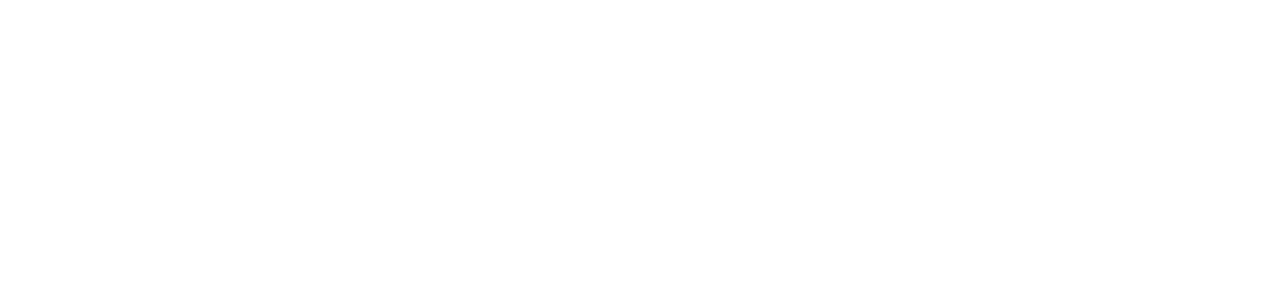
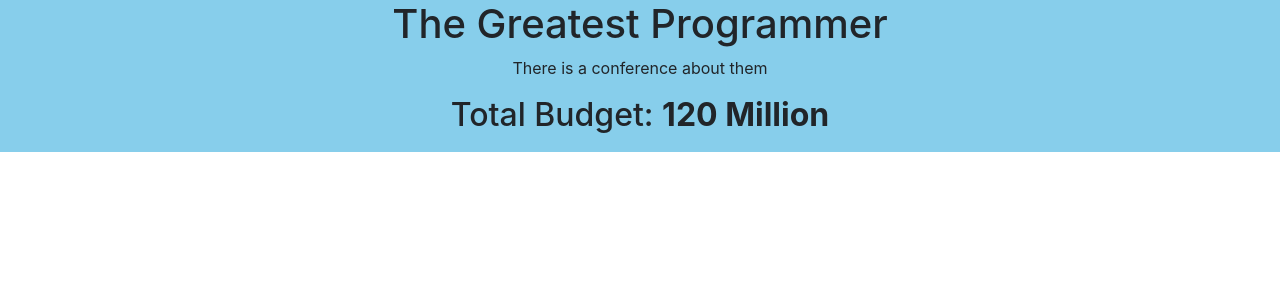
Before and after one commit to shamiik/the-best-programmers, a React (Create React App) app: page / in a window 1280 px wide. Shown: the top 300 px of the page. Built offline with nearby package versions, Linux system fonts and the light colour scheme.

Commit message:
header added

```diff
--- a/public/index.html
+++ b/public/index.html
@@ -1,15 +1,18 @@
 <!DOCTYPE html>
 <html lang="en">
+
 <head>
   <meta charset="utf-8" />
   <link rel="icon" href="%PUBLIC_URL%/favicon.ico" />
   <meta name="viewport" content="width=device-width, initial-scale=1" />
   <meta name="theme-color" content="#000000" />
-    <meta
-      name="description"
-      content="Web site created using create-react-app"
-    />
+  <meta name="description" content="Web site created using create-react-app" />
   <link rel="apple-touch-icon" href="%PUBLIC_URL%/logo192.png" />
+  <!-- bootstarp css link  -->
+  <link href="https://cdn.jsdelivr.net/npm/bootstrap@5.1.1/dist/css/bootstrap.min.css" rel="stylesheet"
+    integrity="sha384-F3w7mX95PdgyTmZZMECAngseQB83DfGTowi0iMjiWaeVhAn4FJkqJByhZMI3AhiU" crossorigin="anonymous">
+
+
   <!--
       manifest.json provides metadata used when your web app is installed on a
       user's mobile device or desktop. See https://developers.google.com/web/fundamentals/web-app-manifest/
@@ -24,8 +27,9 @@
       work correctly both with client-side routing and a non-root public URL.
       Learn how to configure a non-root public URL by running `npm run build`.
     -->
-    <title>React App</title>
+  <title>The Best Programmers</title>
 </head>
+
 <body>
   <noscript>You need to enable JavaScript to run this app.</noscript>
   <div id="root"></div>
@@ -40,4 +44,5 @@
       To create a production bundle, use `npm run build` or `yarn build`.
     -->
 </body>
+
 </html>
--- a/src/App.js
+++ b/src/App.js
@@ -1,10 +1,17 @@
 import logo from './logo.svg';
 import './App.css';
+import { useEffect } from 'react';
+import Header from './components/Header/Header';
 
 function App() {
+  useEffect(() => {
+    fetch('./realdb.JSON')
+      .then(res => res.json())
+      .then(data => console.log(data));
+  }, [])
   return (
     <div>
-
+      <Header></Header>
     </div>
   );
 }
--- a/src/components/Header/Header.css
+++ b/src/components/Header/Header.css
@@ -0,0 +1,5 @@
+.header{
+    background-color: skyblue;
+    text-align: center;
+    padding-bottom: 10px;
+}
--- a/src/components/Header/Header.js
+++ b/src/components/Header/Header.js
@@ -0,0 +1,13 @@
+import React from 'react';
+import './Header.css';
+const Header = () => {
+    return (
+        <div className='header'>
+            <h1>The Greatest Programmer</h1>
+            <p>There is a conference about them</p>
+            <h2>Total Budget: <span className='fw-bold'>120 Million</span></h2>
+        </div>
+    );
+};
+
+export default Header;
```
Also changed, not shown: src/components/Body/Body.css (added), src/components/Body/Body.js (added). Lines whose indentation alone changed are shown as unchanged.
